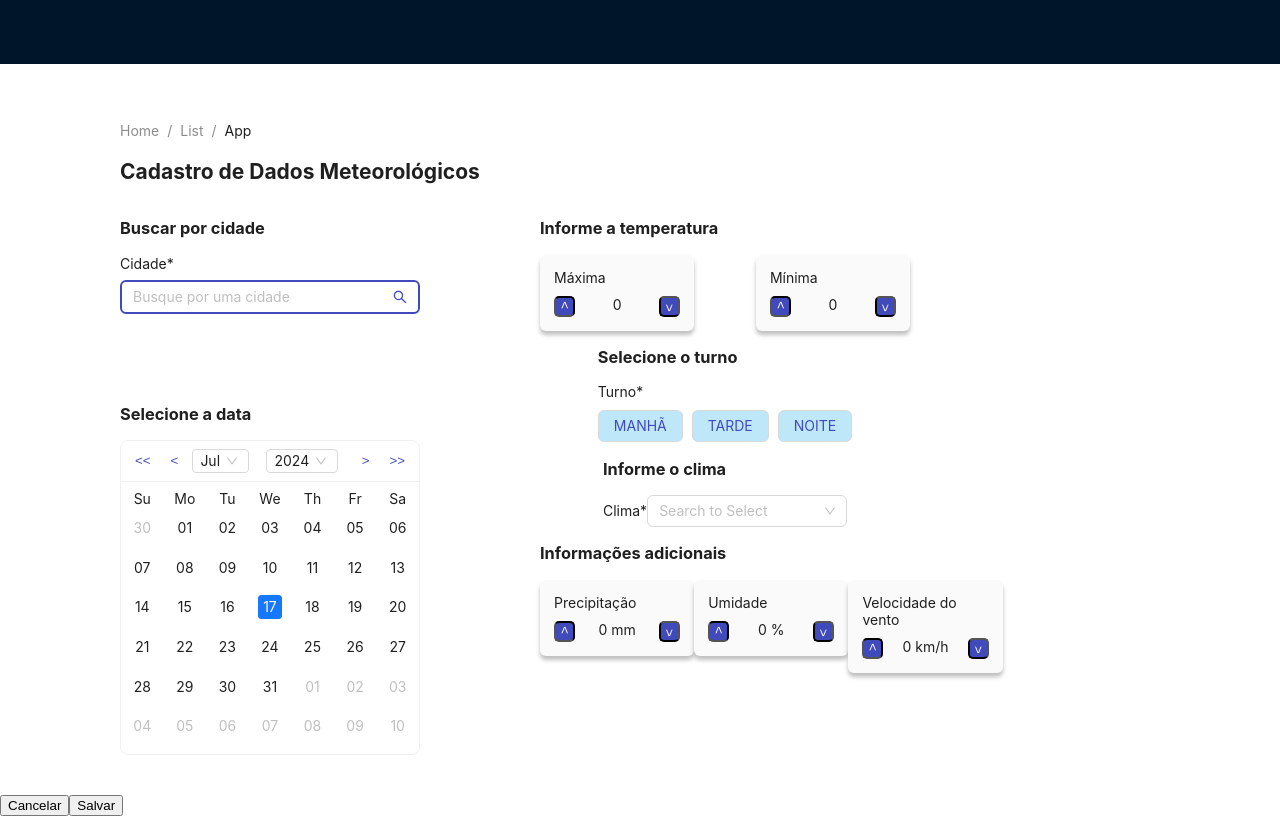
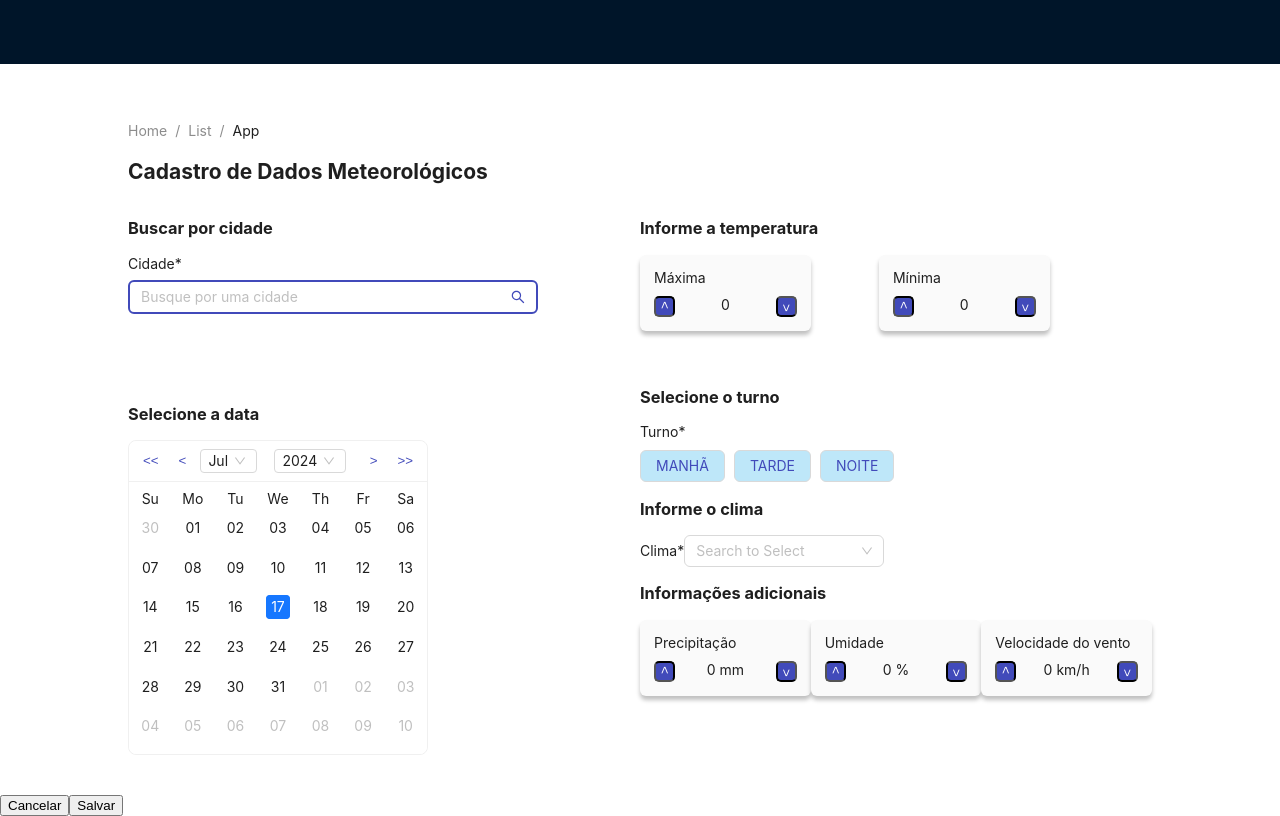
Before and after one commit to clickfrancis/desafio-clima-app, a React (Create React App) app: page / in a window 1280 px wide. Built offline with nearby package versions, Linux system fonts and the light colour scheme.

Commit message:
Ajustes dos componentes

```diff
--- a/src/components/registerForm/index.tsx
+++ b/src/components/registerForm/index.tsx
@@ -30,7 +30,7 @@ const RegisterForm: React.FC = () => {
             <Content
                 style={{
                     background: colorBgContainer,
-                    padding: '40px 120px'
+                    padding: '40px 10%'
                 }}>
                 <Breadcrumb style={{ margin: '16px 0' }}>
                     <Breadcrumb.Item>Home</Breadcrumb.Item>
@@ -40,14 +40,14 @@ const RegisterForm: React.FC = () => {
                 <div>
                     <h2>Cadastro de Dados Meteorológicos</h2>
                 </div>
-                <Flex justify="flex-start">
-                    <div
+                <div className="area-form">
+                    <div className="area-form-column-a"
                         style={{
                             background: colorBgContainer,
                             borderRadius: borderRadiusLG,
                         }}
                     >
-                        <Flex vertical align="center" justify="space-between">
+                        <Flex vertical justify="space-between">
                             <div className="areaSearchCity">
                                 <h3>
                                     Buscar por cidade
@@ -62,14 +62,13 @@ const RegisterForm: React.FC = () => {
                             </div>
                         </Flex>
                     </div>
-                    <div
+                    <div className="area-form-column-b"
                         style={{
                             background: colorBgContainer,
                             borderRadius: borderRadiusLG,
-                            paddingLeft: 120
                         }}
                     >
-                        <Flex vertical align="center" justify="space-between">
+                        <Flex vertical justify="space-between">
                             <div className="area-input-number">
                                 <div>
                                     <h3>Informe a temperatura</h3>
@@ -93,13 +92,12 @@ const RegisterForm: React.FC = () => {
                                                 />
                                             </div>
                                         </Col>
-
                                     </Flex>
 
                                 </div>
                             </div>
 
-                            <div>
+                            <div className="area-turn-form">
                                 <div>
                                     <h3>Selecione o turno</h3>
                                 </div>
@@ -159,7 +157,7 @@ const RegisterForm: React.FC = () => {
                         </Flex>
 
                     </div>
-                </Flex>
+                </div>
             </Content>
 
             <Content
--- a/src/components/registerForm/style.scss
+++ b/src/components/registerForm/style.scss
@@ -1,3 +1,14 @@
+.area-form {
+
+    width: 100%;
+    display: flex;
+    height: auto;
+
+    .area-form-column-a {
+
+        width: 50%;
+        padding-right: 10%;
+
         .areaSearchCity {
             width: 100%;
 
@@ -6,10 +17,21 @@
 
                 .ant-input-suffix {
                     color: #414ABA;
-            ;
                 }
             }
         }
+
+    }
+
+    .area-form-column-b {
+        width: 50%;
+        float: left;
+        padding-right: 10%;
+    }
+
+
+
+
 
 .area-input-date {
     padding: 74px 0px 0px 0px;
@@ -18,3 +40,9 @@
 .area-input-number {
     width: 100%;
 }
+
+.area-turn-form {
+    padding-top: 40px;
+}
+
+}
```
Lines whose indentation alone changed are shown as unchanged.
